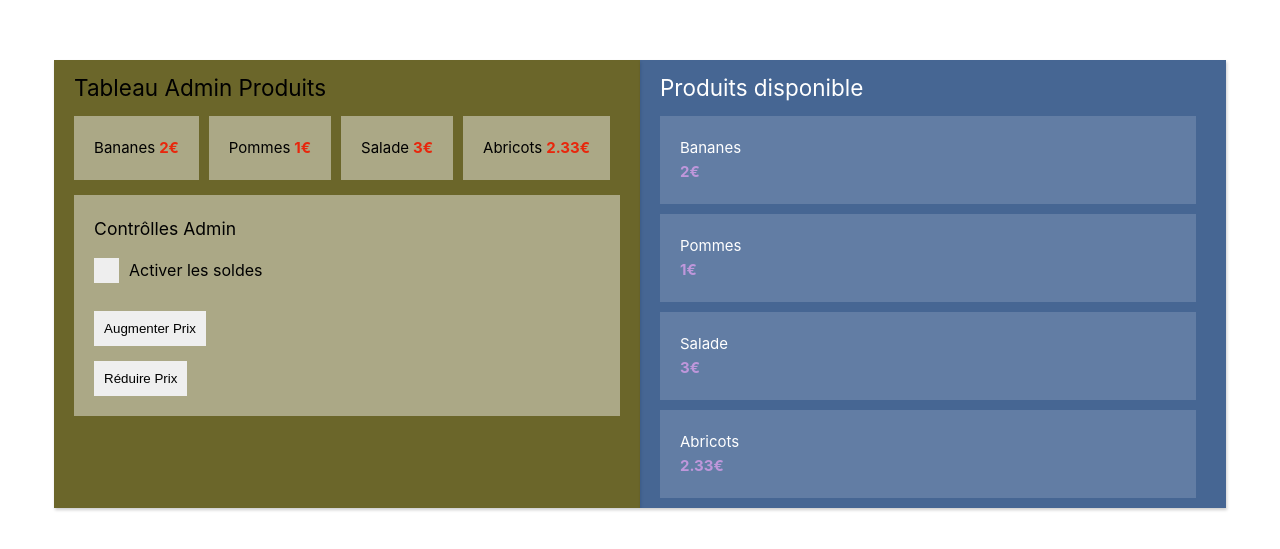
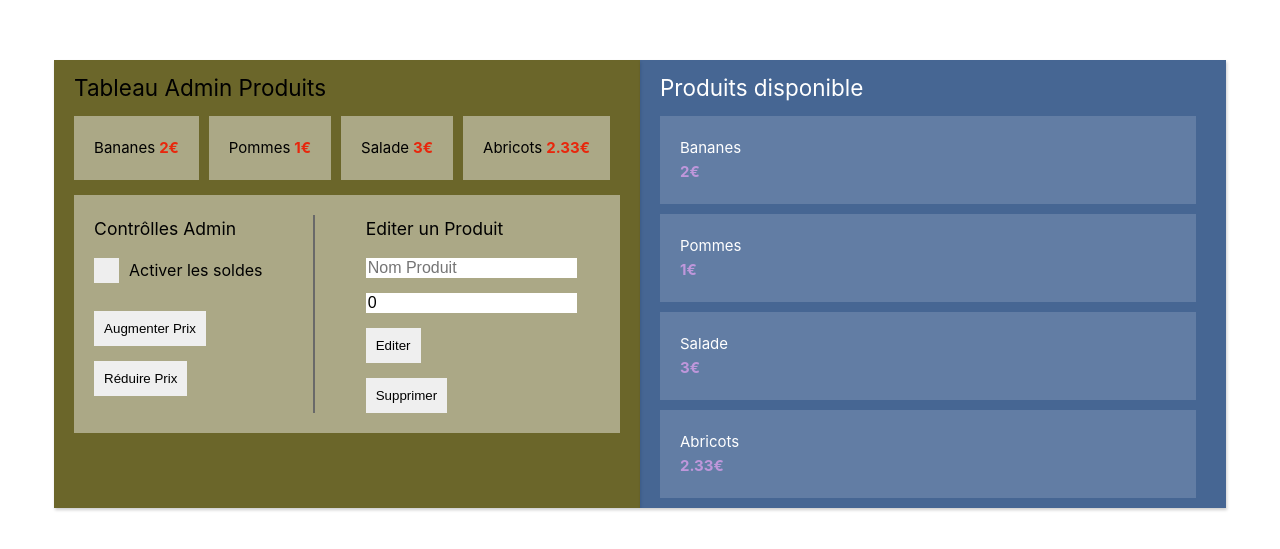
Before and after one commit to GregMarshall999/vuex-tutorial, a Vue app: page / in a window 1280 px wide. Shown: the part 101-650 px from the top of the page. Built offline with nearby package versions, Linux system fonts and the light colour scheme.

Commit message:
edit remove products

```diff
--- /dev/null
+++ b/src/components/ListerComp.vue
@@ -0,0 +1,57 @@
+<template>
+    <ul :class="isAdmin ? 'admin' : 'default'">
+        <ProductComp
+            v-for="(product, index) in products"
+            :index="index"
+            @selected="propSelected"
+        >
+            <template #label>
+                <span class="name">{{ product.name }}</span>
+            </template>
+            <template #default>
+                <span class="price">{{ product.price }}€</span>
+            </template>
+        </ProductComp>
+    </ul>
+</template>
+
+<script setup>
+import { computed } from 'vue';
+import { useStore } from 'vuex';
+import ProductComp from './products/ProductComp.vue';
+
+const store = useStore();
+const products = computed(() => store.getters.getProducts);
+
+const props = defineProps({
+    isAdmin: {
+        type: Boolean,
+        default: false
+    }
+});
+const emit = defineEmits(['productSelected']);
+
+const propSelected = index => {
+    emit('productSelected', index);
+};
+</script>
+
+<!--Style issue solved with mixin later-->
+<style lang="scss" scoped>
+@import '@/scss/ProductsStyle.scss';
+
+.admin {
+    @include product-style(
+        $li-display: inline-block,
+        $li-background: rgba(255, 255, 255, 0.432),
+        $li_hover-background:  rgba(255, 255, 255, 0.205),
+        $li_price-display: initial,
+        $li_price-color: #e8260c,
+        $li_price-marginLeft: 4px
+    );
+}
+.default {
+    @include product-style;
+}
+
+</style>
--- a/src/components/products/ListerComp.vue
+++ /dev/null
@@ -1,42 +0,0 @@
-<template>
-    <ul :class="isAdmin ? 'admin' : 'default'">
-        <li v-for="product in products">
-            <span class="name">{{ product.name }}</span>
-            <span class="price">{{ product.price }}€</span>
-        </li>
-    </ul>
-</template>
-
-<script setup>
-import { computed } from 'vue';
-import { useStore } from 'vuex';
-
-const store = useStore();
-const products = computed(() => store.getters.getProducts);
-
-const props = defineProps({
-    isAdmin: {
-        type: Boolean,
-        default: false
-    }
-});
-</script>
-
-<!--Style issue solved with mixin later-->
-<style lang="scss" scoped>
-@import '../../scss/ProductsStyle.scss';
-
-.admin {
-    @include product-style(
-        $li-display: inline-block,
-        $li-background: rgba(255, 255, 255, 0.432),
-        $li_price-display: initial,
-        $li_price-color: #e8260c,
-        $li_price-marginLeft: 4px
-    );
-}
-.default {
-    @include product-style;
-}
-
-</style>
--- /dev/null
+++ b/src/components/products/ProductComp.vue
@@ -0,0 +1,16 @@
+<template>
+    <li @click="emit('selected', index)">
+        <slot name="label"></slot>
+        <slot></slot>
+    </li>
+</template>
+
+<script setup>
+const props = defineProps({
+    index: {
+        type: Number,
+        required: true
+    }
+});
+const emit = defineEmits(['selected']);
+</script>
--- a/src/scss/ProductsStyle.scss
+++ b/src/scss/ProductsStyle.scss
@@ -1,6 +1,7 @@
 @mixin product-style(
     $li-display: block,
     $li-background: rgba(255, 255, 255, 0.151),
+    $li_hover-background: rgba(255, 255, 255, 0.418),
     $li_price-display: block,
     $li_price-color: #bf97db,
     $li_price-marginLeft: 0) {
@@ -14,6 +15,7 @@
         margin-right: 10px;
         margin-top: 10px;
         padding: 20px;
+        cursor: pointer;
 
         .price {
             display: $li_price-display;
@@ -21,5 +23,9 @@
             color: $li_price-color;
             margin-left: $li_price-marginLeft;
         }
+
+        &:hover {
+            background: $li_hover-background;
+        }
     }
 }
--- a/src/store/index.js
+++ b/src/store/index.js
@@ -24,6 +24,9 @@ const getters = {
             }
         });
         return soldes;
+    },
+    getProduct: state => payload => {
+        return state.products[payload];
     }
 };
 
@@ -37,6 +40,12 @@ const mutations = {
     },
     reducePrice: state => {
         state.products.forEach(p => p.price -= 1);
+    },
+    setProduct: (state, payload) => {
+        state.products[payload.index] = payload.product;
+    },
+    deleteProduct: (state, payload) => {
+        state.products.splice(payload, 1);
     }
 };
 
@@ -55,6 +64,16 @@ const actions = {
         setTimeout(() => {
             context.commit('reducePrice');
         }, 3000);
+    },
+    updateProduct: (context, payload) => {
+        setTimeout(() => {
+            context.commit('setProduct', payload);
+        }, 1000);
+    },
+    removeProduct: (context, payload) => {
+        setTimeout(() => {
+            context.commit('deleteProduct', payload);
+        }, 1200);
     }
 };
 
--- a/src/views/AdminProductView.vue
+++ b/src/views/AdminProductView.vue
@@ -2,8 +2,12 @@
     <div class="lister">
         <h2>Tableau Admin Produits</h2>
 
-        <ListerComp :isAdmin="true"/>
+        <ListerComp
+            :isAdmin="true"
+            @productSelected="selectProduct"
+        />
 
+        <div class="admin-tools">
             <div class="admin-controls">
                 <h3>Contrôlles Admin</h3>
                 <label class="sales-toggle">
@@ -17,12 +21,23 @@
                 <button @click="agmentPrice(4)">Augmenter Prix</button>
                 <button @click="reduicePrice">Réduire Prix</button>
             </div>
+
+            <div class="product-editor">
+                <form @submit.prevent="updateProduct">
+                    <h3>Editer un Produit</h3>
+                    <input type="text" v-model="selectedProduct.name" placeholder="Nom Produit"/>
+                    <input type="number" v-model="selectedProduct.price" placeholder="Prix Produit"/>
+                    <button type="submit">Editer</button>
+                </form>
+                <button @click="deleteProduct">Supprimer</button>
+            </div>
+        </div>
     </div>
 </template>
 
 <script setup>
-import ListerComp from '@/components/products/ListerComp.vue';
-import { ref } from 'vue';
+import ListerComp from '@/components/ListerComp.vue';
+import { reactive, ref } from 'vue';
 import { useStore } from 'vuex';
 
 const store = useStore();
@@ -39,6 +54,40 @@ const reduicePrice = () => {
     store.dispatch('reducePrice');
 };
 
+const selectedProduct = reactive({
+    name: '',
+    price: 0
+});
+const selectedIndex = ref(null);
+const selectProduct = index => {
+    selectedIndex.value = index;
+    const storeProd = store.getters.getProduct(index);
+
+    selectedProduct.name = storeProd.name;
+    selectedProduct.price = storeProd.price;
+}
+const updateProduct = () => {
+    if(selectedIndex.value) {
+        store.dispatch('updateProduct', {
+            index: selectedIndex.value,
+            product: {
+                name: selectedProduct.name,
+                price: selectedProduct.price
+            }
+        });
+
+        selectedIndex.value = null;
+        selectedProduct.name = '';
+        selectedProduct.price = 0;
+    }
+}
+const deleteProduct = () => {
+    if(selectedIndex.value) {
+        store.dispatch('removeProduct', selectedIndex.value);
+        selectedIndex.value = null;
+    }
+}
+
 </script>
 
 <style>
@@ -50,13 +99,19 @@ const reduicePrice = () => {
     padding: 10px 20px;
     color: black;
 
-    .admin-controls {
+    .admin-tools {
         background: rgba(255, 255, 255, 0.432);
         margin-top: 1em;
         padding: 20px;
         display: flex;
+        gap: 10%;
+
+        .admin-controls {
+            display: flex;
             flex-direction: column;
             gap: 1em;
+            border-right: solid 2px rgb(105, 105, 105);
+            padding-right: 10%;
 
             .sales-toggle {
                 display: block;
@@ -110,6 +165,21 @@ const reduicePrice = () => {
             .sales-toggle input:checked ~ .checkmark:after {
                 display: block;
             }
+        }
+
+        .product-editor {
+            form {
+                display: flex;
+                flex-direction: column;
+                gap: 1em;
+                margin-bottom: 1em;
+
+                input {
+                    border: none;
+                    font-size: 16px;
+                }
+            }
+        }
 
         button {
             width: fit-content;
@@ -118,6 +188,7 @@ const reduicePrice = () => {
             border: none;
         }
     }
+
 }
 
 </style>
--- a/src/views/ProductSelectView.vue
+++ b/src/views/ProductSelectView.vue
@@ -7,7 +7,7 @@
 </template>
 
 <script setup>
-import ListerComp from '@/components/products/ListerComp.vue';
+import ListerComp from '@/components/ListerComp.vue';
 </script>
 
 <style>
```
Lines whose indentation alone changed are shown as unchanged.
